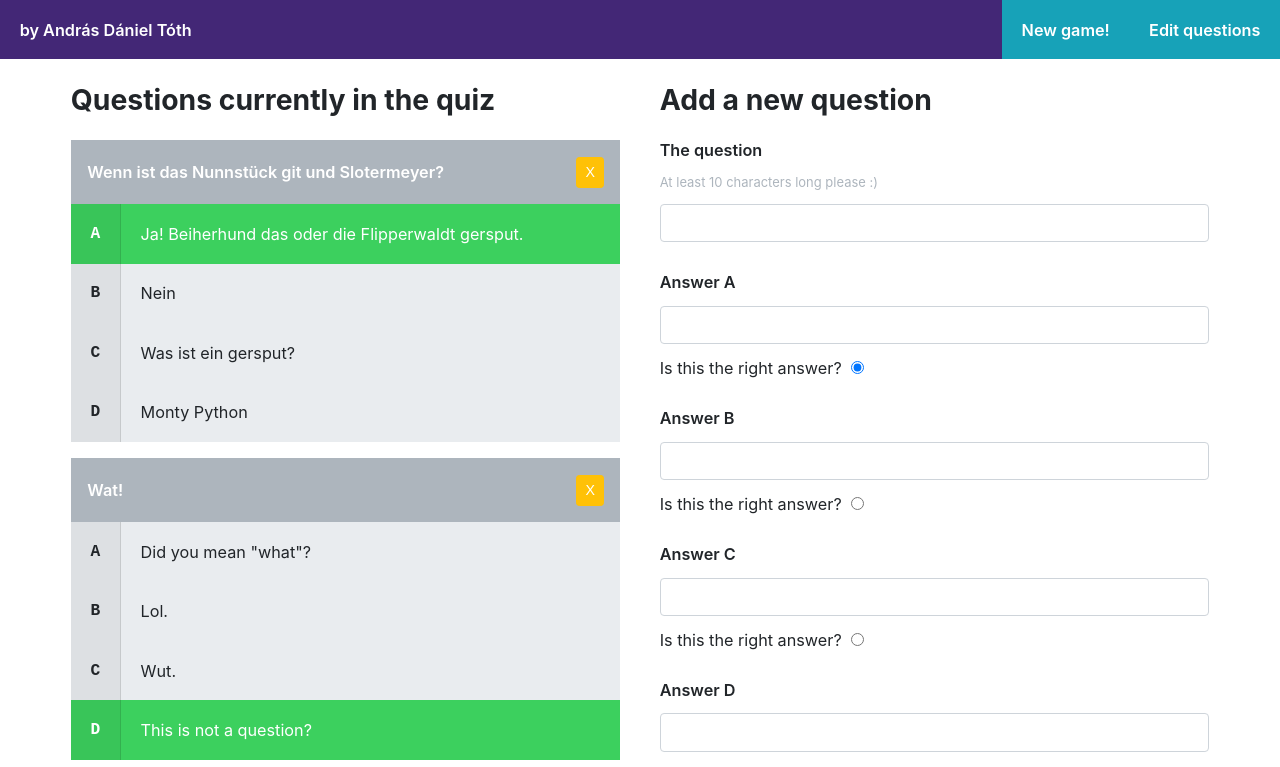
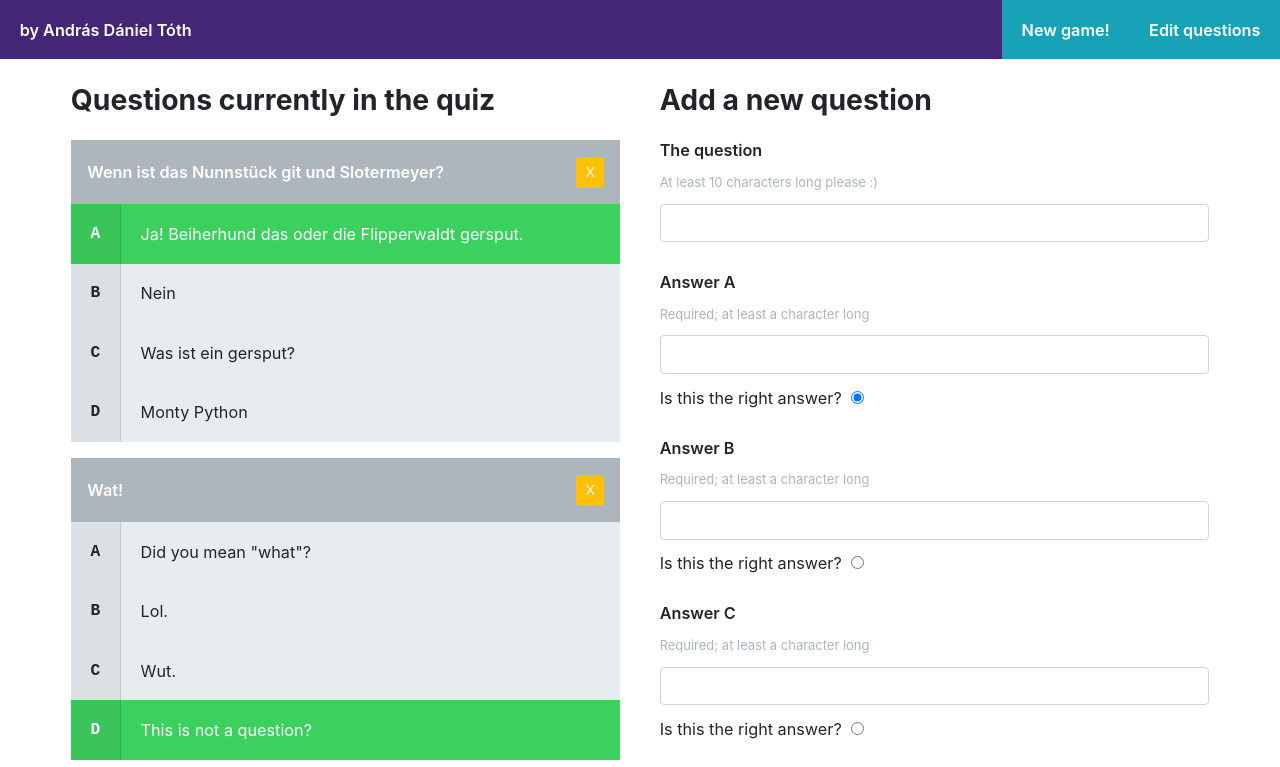
Before and after one commit to latobibor/icf-homework, a React (Create React App) app: page /edit in a window 1280 px wide. Shown: the top 767 px of the page. Built offline with nearby package versions, Linux system fonts and the light colour scheme; the HTML template or start-up script is replaced by a standard one.

Commit message:
add info for input requirements for answers

```diff
--- a/src/components/editor-page/answer-editor.tsx
+++ b/src/components/editor-page/answer-editor.tsx
@@ -14,6 +14,7 @@ export function AnswerEditor({ inputId, register }: AnswerEditorProps) {
   return (
     <div>
       <label htmlFor={inputId}>Answer {index}</label>
+      <span>Required; at least a character long</span>
       <input
         id={inputId}
         name={inputId}
```
